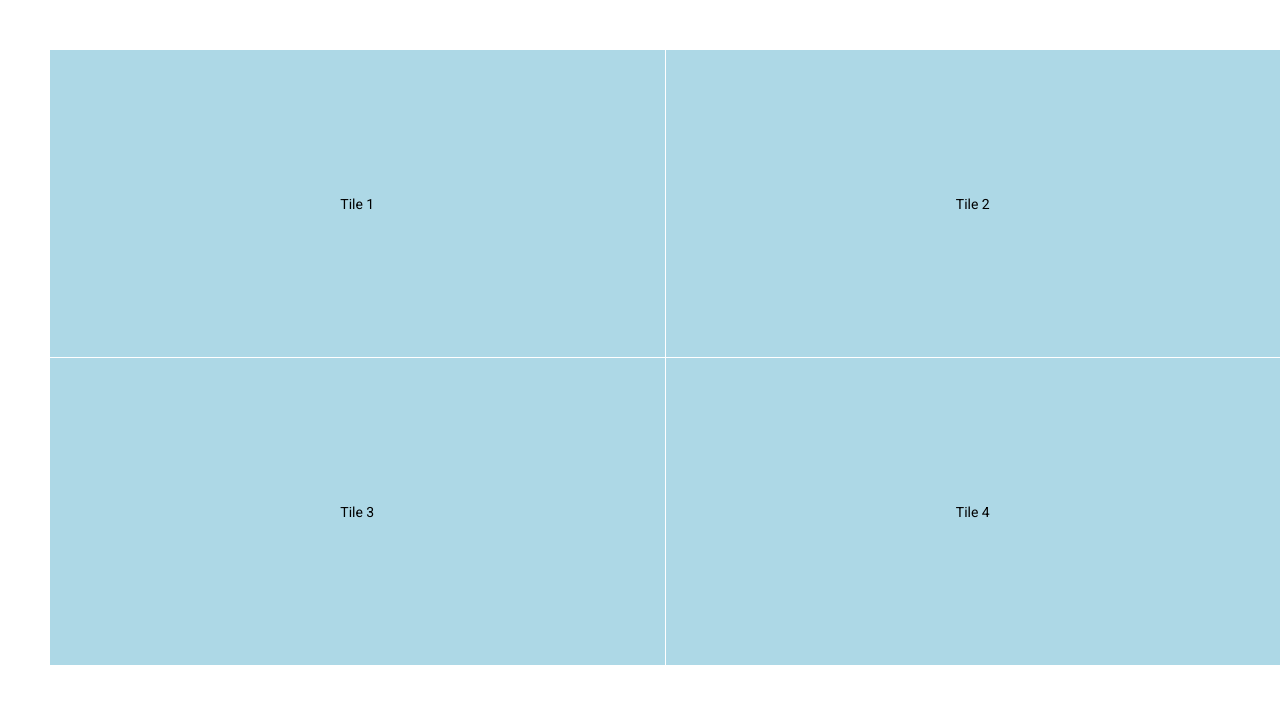
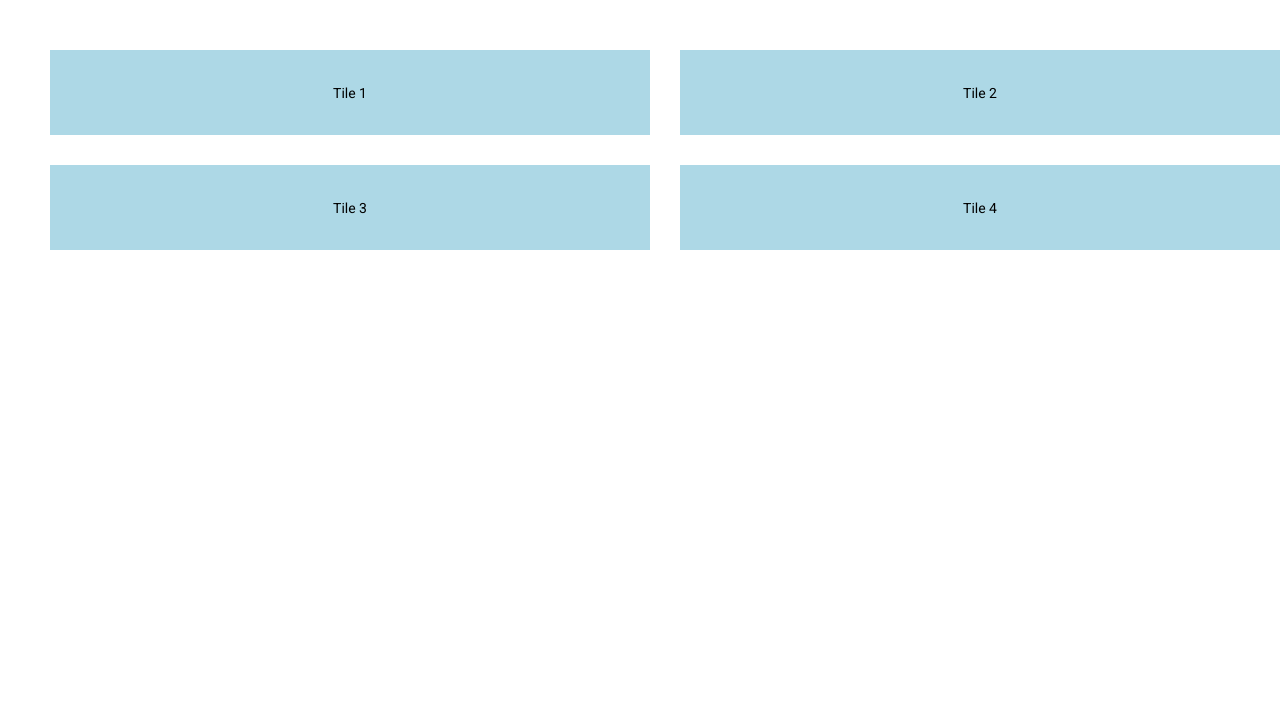
Before and after one commit to markpackham/angular_material_learn, an Angular app: page / in a window 1280 px wide. Shown: the top 704 px of the page. Built offline with nearby package versions, Linux system fonts and the light colour scheme.

Commit message:
apply gutter/spacing in grid list
https://www.youtube.com/watch?v=PZbyzooEQC0&list=PLC3y8-rFHvwilEuCqFGTL5Gt5U6deIrsU&index=15

```diff
--- a/src/app/app.component.html
+++ b/src/app/app.component.html
@@ -1,5 +1,5 @@
 <div class="layout">
-  <mat-grid-list cols="2" rowHeight="2:1">
+  <mat-grid-list cols="2" rowHeight="fit" style="height: 200px" gutterSize="30px">
     <mat-grid-tile>Tile 1</mat-grid-tile>
     <mat-grid-tile>Tile 2</mat-grid-tile>
     <mat-grid-tile>Tile 3</mat-grid-tile>
```
